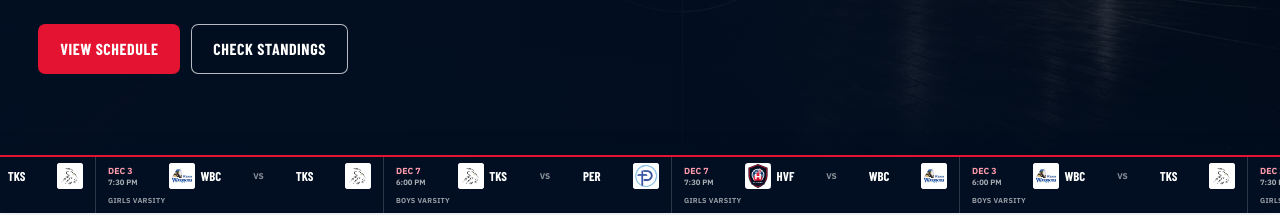
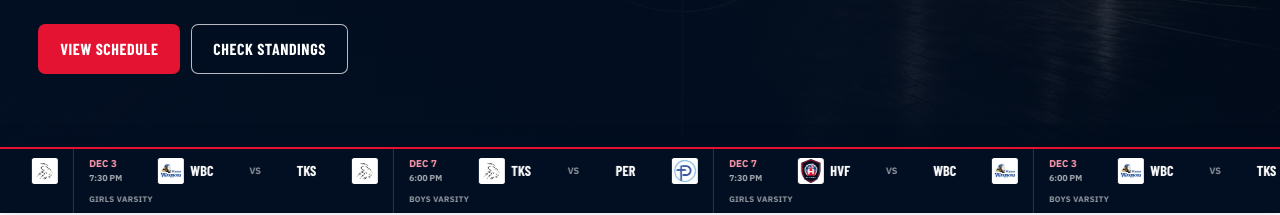
Before and after one commit to NickBlanchard04/upstate-basketball-league, a website: page index.html in a window 1280 px wide. Shown: the part 587-802 px from the top of the page. Drawn offline with nearby package versions, Linux system fonts and the light colour scheme; no server answers; a web font is replaced by a local one.

Commit message:
Improve desktop game ticker motion

```diff
--- a/index.html
+++ b/index.html
@@ -10,7 +10,7 @@
   <link rel="preconnect" href="https://fonts.gstatic.com" crossorigin>
   <link href="https://fonts.googleapis.com/css2?family=Barlow+Condensed:wght@600;700;800;900&family=IBM+Plex+Sans:wght@400;500;600;700&display=swap" rel="stylesheet">
   <link rel="icon" type="image/png" href="assets/optimized/ubl-logo-64.png">
-  <link rel="stylesheet" href="styles.css?v=20260710-2">
+  <link rel="stylesheet" href="styles.css?v=20260711-2">
   <script src="config.js?v=20260711-1"></script>
   <script src="league-core.js?v=20260711-1"></script>
   <script src="data.js?v=20260710-2"></script>
--- a/styles.css
+++ b/styles.css
@@ -2666,6 +2666,45 @@ th {
     align-items: end;
   }
 
+  .score-ticker {
+    height: 4.15rem;
+  }
+
+  .ticker-track {
+    animation-duration: 26s;
+    animation-play-state: running;
+  }
+
+  .ticker-game {
+    min-width: 20rem;
+    padding: 0.45rem 0.95rem;
+    gap: 0.42rem;
+  }
+
+  .ticker-game time span {
+    font-size: 0.62rem;
+  }
+
+  .ticker-game time small {
+    font-size: 0.54rem;
+  }
+
+  .ticker-game img {
+    width: 1.8rem;
+  }
+
+  .ticker-game b {
+    font-size: 0.9rem;
+  }
+
+  .ticker-game em {
+    font-size: 0.58rem;
+  }
+
+  .ticker-game .ticker-status {
+    font-size: 0.5rem;
+  }
+
 }
 
 @media (prefers-reduced-motion: reduce) {
```
Also changed, not shown: about.html (+1 -1 lines), bracket.html (+1 -1 lines), gallery.html (+1 -1 lines), rules.html (+1 -1 lines), schedule.html (+1 -1 lines), standings.html (+1 -1 lines), teams.html (+1 -1 lines), tests/e2e/website.spec.cjs (+14 -0 lines).
